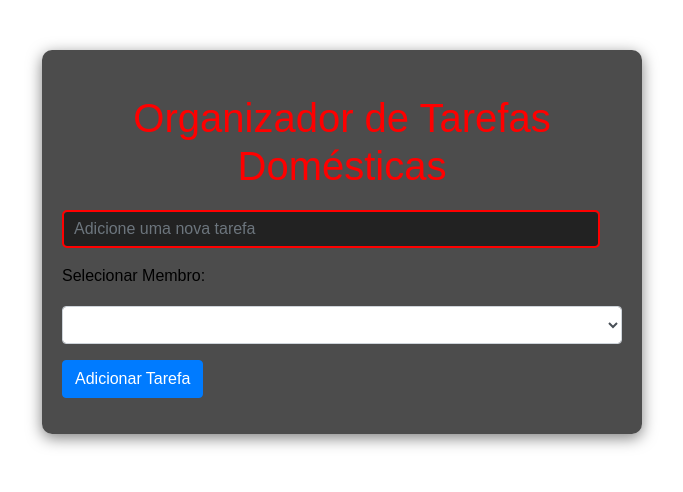
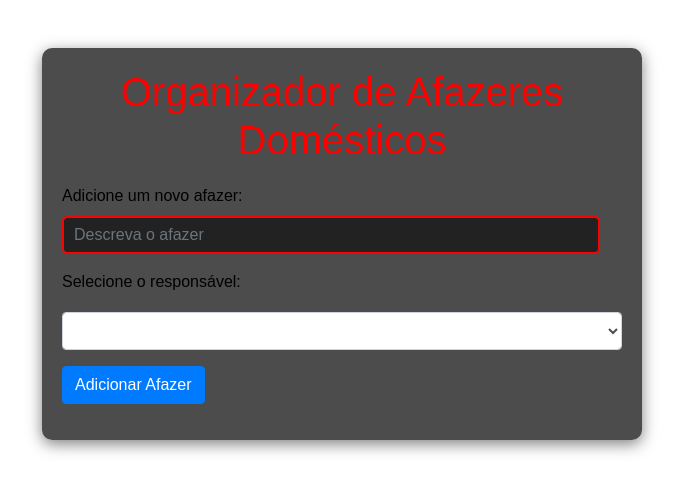
Before and after one commit to victorferreira21/IHC, a website: page App SPA/index.html in a window 1280 px wide. Shown: the whole page, without its empty margins (298-981 px from the left). Drawn offline with nearby package versions, Linux system fonts and the light colour scheme; no server answers.

Commit message:
Update index.html

```diff
--- a/App SPA/index.html
+++ b/App SPA/index.html
@@ -3,29 +3,25 @@
 <head>
     <meta charset="UTF-8">
     <meta name="viewport" content="width=device-width, initial-scale=1.0">
-    <title>Organizador de Tarefas Domésticas</title>
-
+    <title>Organizador de Afazeres Domésticos</title>
     <link rel="stylesheet" href="https://stackpath.bootstrapcdn.com/bootstrap/4.5.2/css/bootstrap.min.css">
     <link rel="stylesheet" href="style.css">
 </head>
 <body>
-    <div class="container">
-        <h1 class="mt-4">Organizador de Tarefas Domésticas</h1>
+    <div class="container mt-5">
+        <h1>Organizador de Afazeres Domésticos</h1>
         <div class="form-group">
-            <input type="text" id="todo-input" class="form-control" placeholder="Adicione uma nova tarefa">
+            <label for="afazer-input">Adicione um novo afazer:</label>
+            <input type="text" id="afazer-input" class="form-control" placeholder="Descreva o afazer">
         </div>
         <div class="form-group">
-            <label for="member-select">Selecionar Membro:</label>
+            <label for="member-select">Selecione o responsável:</label>
             <select id="member-select" class="form-control"></select>
         </div>
-        <button id="add-todo" class="btn btn-primary">Adicionar Tarefa</button>
-
-        <ul id="todo-list" class="list-group mt-3"></ul>
+        <button id="add-afazer" class="btn btn-primary">Adicionar Afazer</button>
+        <ul id="afazer-list" class="list-group mt-3"></ul>
     </div>
 
     <script src="app.js"></script>
-    <script src="https://code.jquery.com/jquery-3.5.1.slim.min.js"></script>
-    <script src="https://cdn.jsdelivr.net/npm/@popperjs/core@2.9.2/dist/umd/popper.min.js"></script>
-    <script src="https://stackpath.bootstrapcdn.com/bootstrap/4.5.2/js/bootstrap.min.js"></script>
 </body>
 </html>
```
